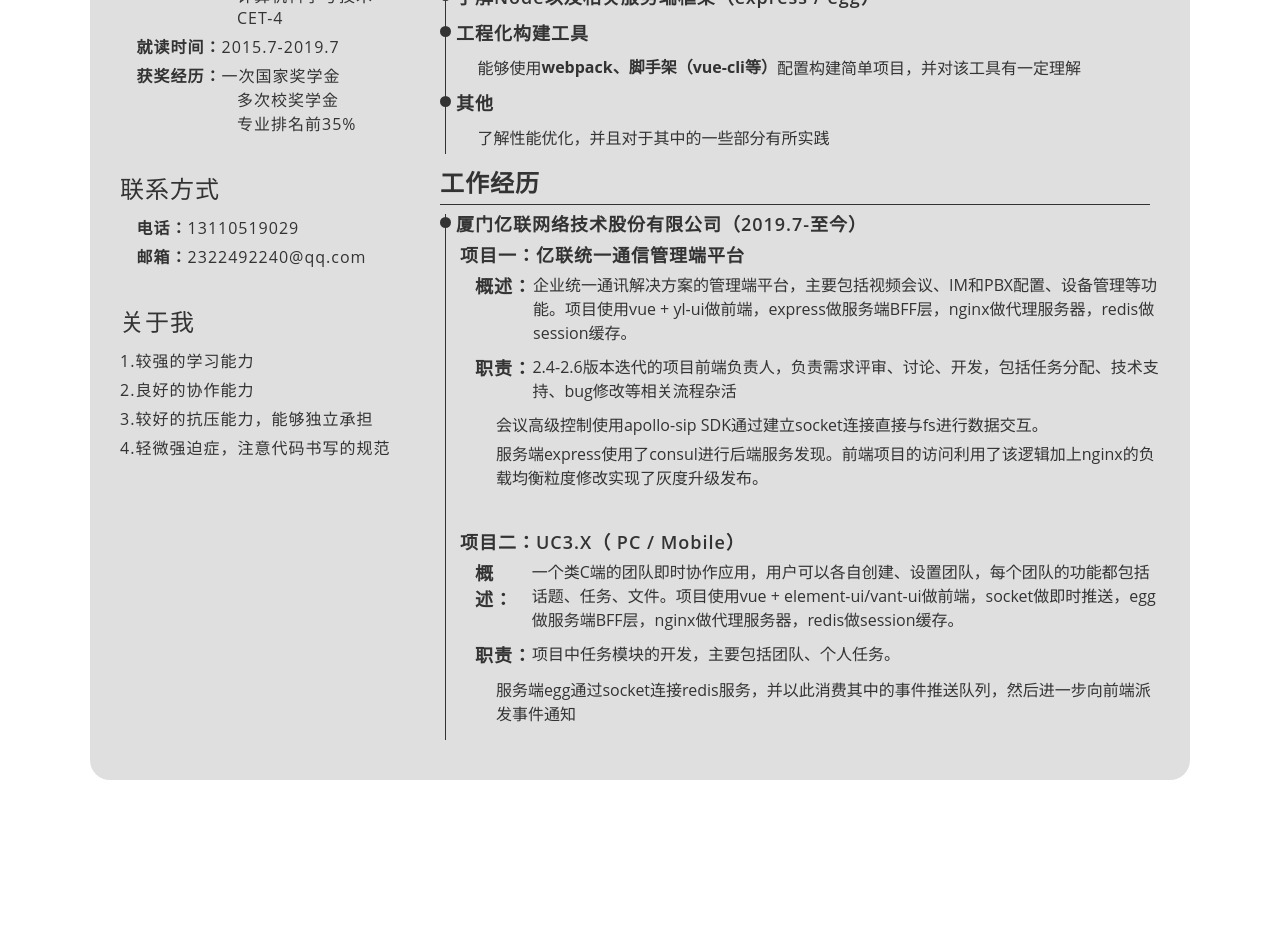
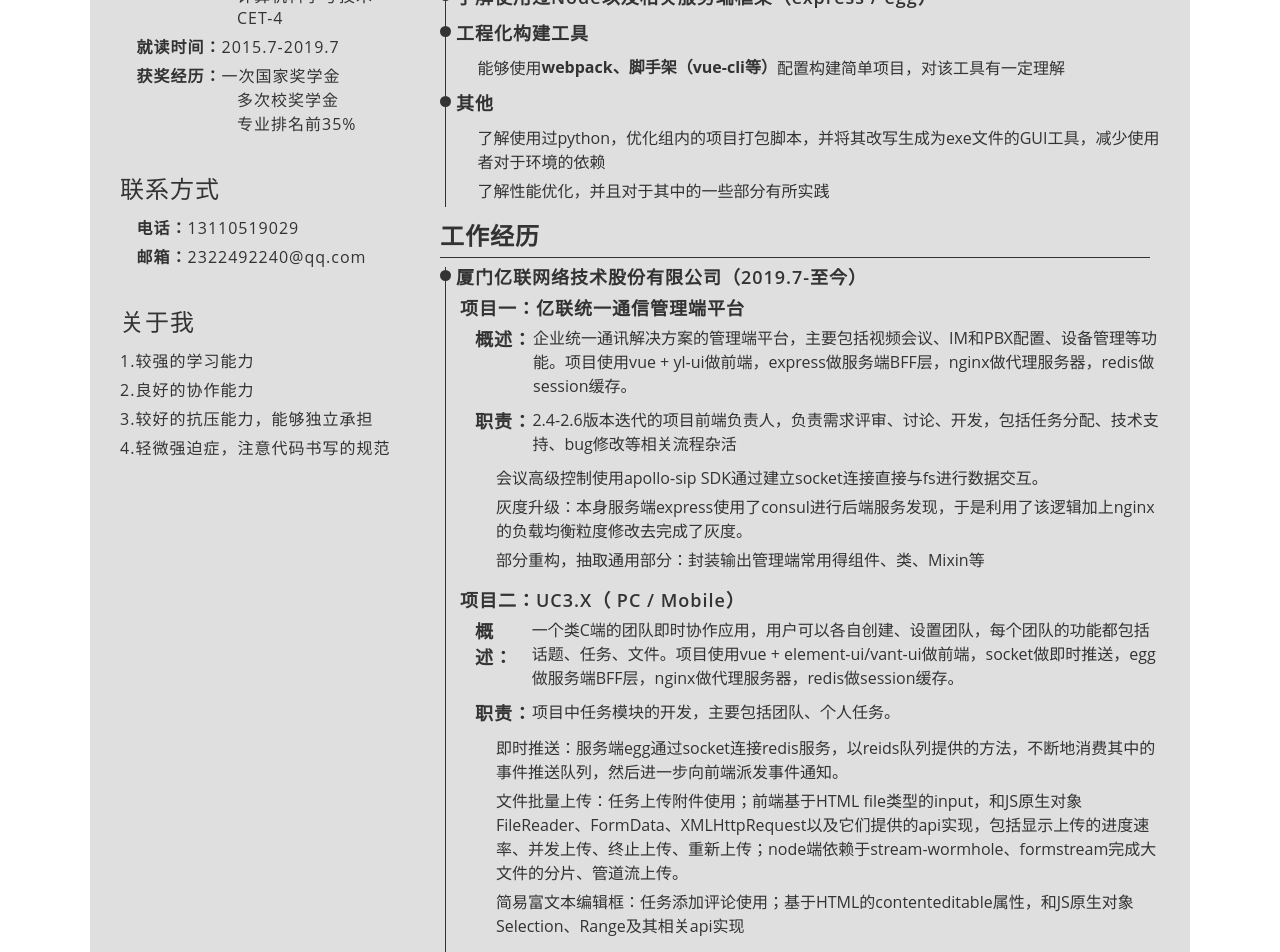
Before and after one commit to JAZI6/backup-resume, a Vue app: page / in a window 1280 px wide. Shown: the part 460-1412 px from the top of the page. Before the commit the page ends 1270 px from the top, so only its background shows below. Built offline with nearby package versions, Linux system fonts and the light colour scheme; a web font is replaced by a local one.

Commit message:
feat: 部分修改

```diff
--- a/src/components/Right.vue
+++ b/src/components/Right.vue
@@ -60,7 +60,7 @@
         <p class="text">
           <span class="icon">&#xe71f;</span>
           <span>
-            熟悉使用常见的ES6语法，对<strong>this、原型链、作用域、事件循环、闭包等语法重点以及常见的创建式设计模式</strong>有自己的理解
+            熟悉使用常见的ES6语法，对<strong>原型链、作用域、闭包、this、事件循环等语法重点以及常见的设计模式</strong>有一定理解
           </span>
         </p>
         <p class="text">
@@ -77,7 +77,7 @@
       <!-- Typescript -->
       <div class="content">
         <p class="sec-title">
-          <span class="dot"></span>了解Typescript
+          <span class="dot"></span>了解使用过Typescript
         </p>
       </div>
       <!-- Typescript -->
@@ -85,7 +85,7 @@
       <!-- Node以及相关服务端框架 -->
       <div class="content">
         <p class="sec-title">
-          <span class="dot"></span>了解Node以及相关服务端框架（express / egg）
+          <span class="dot"></span>了解使用过Node以及相关服务端框架（express / egg）
         </p>
       </div>
       <!-- Node以及相关服务端框架 -->
@@ -97,7 +97,7 @@
         </p>
         <p class="text">
           <span class="icon">&#xe71f;</span>能够使用
-          <strong>webpack、脚手架（vue-cli等）</strong> 配置构建简单项目，并对该工具有一定理解
+          <strong>webpack、脚手架（vue-cli等）</strong> 配置构建简单项目，对该工具有一定理解
         </p>
       </div>
       <!-- 工程化构建工具 -->
@@ -118,6 +118,9 @@
             <strong>Git</strong>&nbsp;来上传和管理代码
           </span>
         </p> -->
+        <p class="text">
+          <span class="icon">&#xe71f;</span>了解使用过python，优化组内的项目打包脚本，并将其改写生成为exe文件的GUI工具，减少使用者对于环境的依赖
+        </p>
         <p class="text">
           <span class="icon">&#xe71f;</span>了解性能优化，并且对于其中的一些部分有所实践
         </p>
@@ -160,13 +163,13 @@
         <p class="text">
           <span class="iconfont"></span>
           <span>
-            服务端express使用了consul进行后端服务发现。前端项目的访问利用了该逻辑加上nginx的负载均衡粒度修改实现了灰度升级发布。
+            灰度升级：本身服务端express使用了consul进行后端服务发现，于是利用了该逻辑加上nginx的负载均衡粒度修改去完成了灰度。
           </span>
         </p>
         <p class="text">
           <span class="iconfont"></span>
           <span>
-
+            部分重构，抽取通用部分：封装输出管理端常用得组件、类、Mixin等
           </span>
         </p>
       </div>
@@ -195,7 +198,19 @@
         <p class="text">
           <span class="iconfont"></span>
           <span>
-            服务端egg通过socket连接redis服务，并以此消费其中的事件推送队列，然后进一步向前端派发事件通知
+            即时推送：服务端egg通过socket连接redis服务，以reids队列提供的方法，不断地消费其中的事件推送队列，然后进一步向前端派发事件通知。
+          </span>
+        </p>
+        <p class="text">
+          <span class="iconfont"></span>
+          <span>
+            文件批量上传：任务上传附件使用；前端基于HTML file类型的input，和JS原生对象FileReader、FormData、XMLHttpRequest以及它们提供的api实现，包括显示上传的进度速率、并发上传、终止上传、重新上传；node端依赖于stream-wormhole、formstream完成大文件的分片、管道流上传。
+          </span>
+        </p>
+        <p class="text">
+          <span class="iconfont"></span>
+          <span>
+            简易富文本编辑框：任务添加评论使用；基于HTML的contenteditable属性，和JS原生对象Selection、Range及其相关api实现
           </span>
         </p>
       </div>
```
